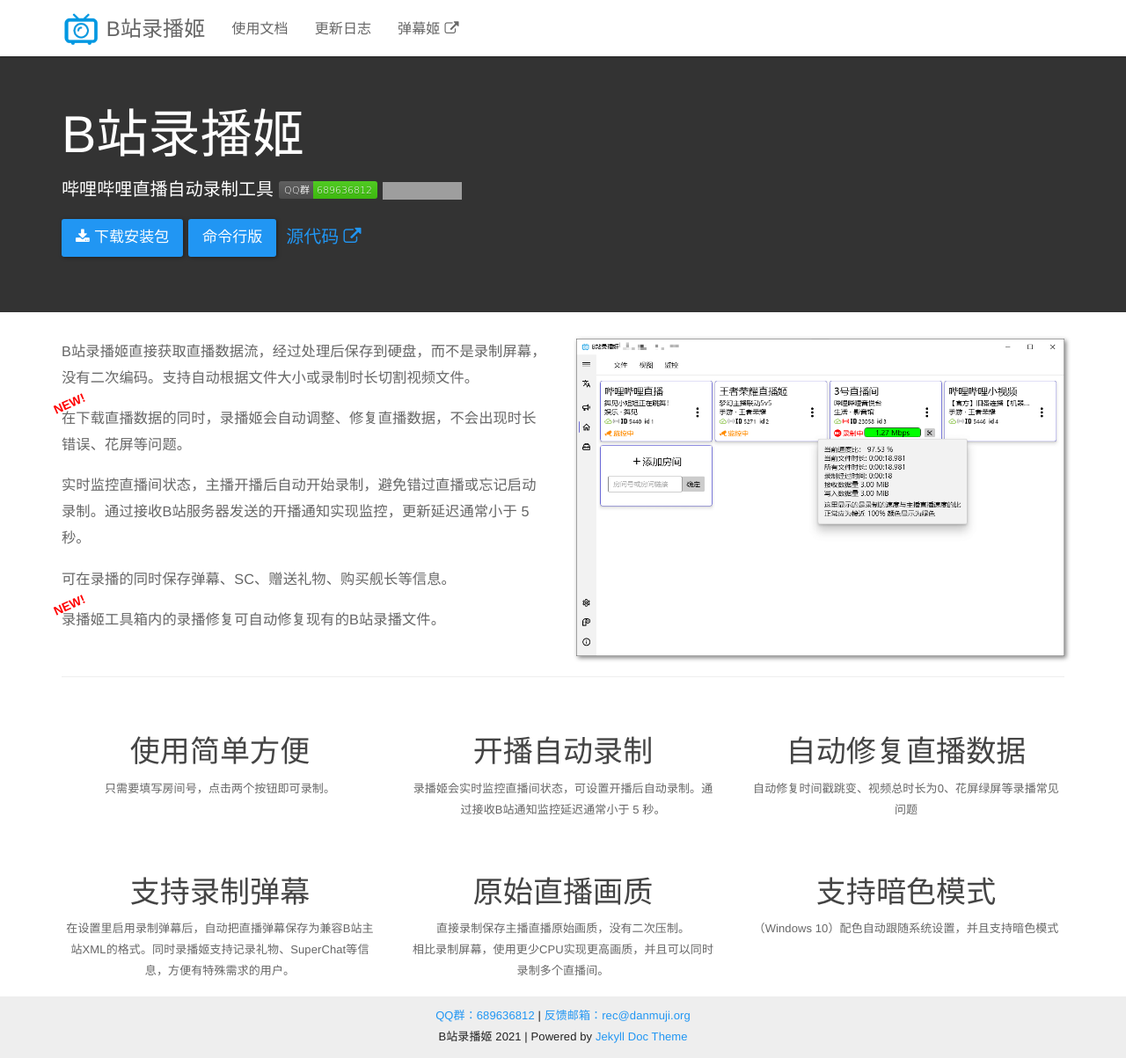
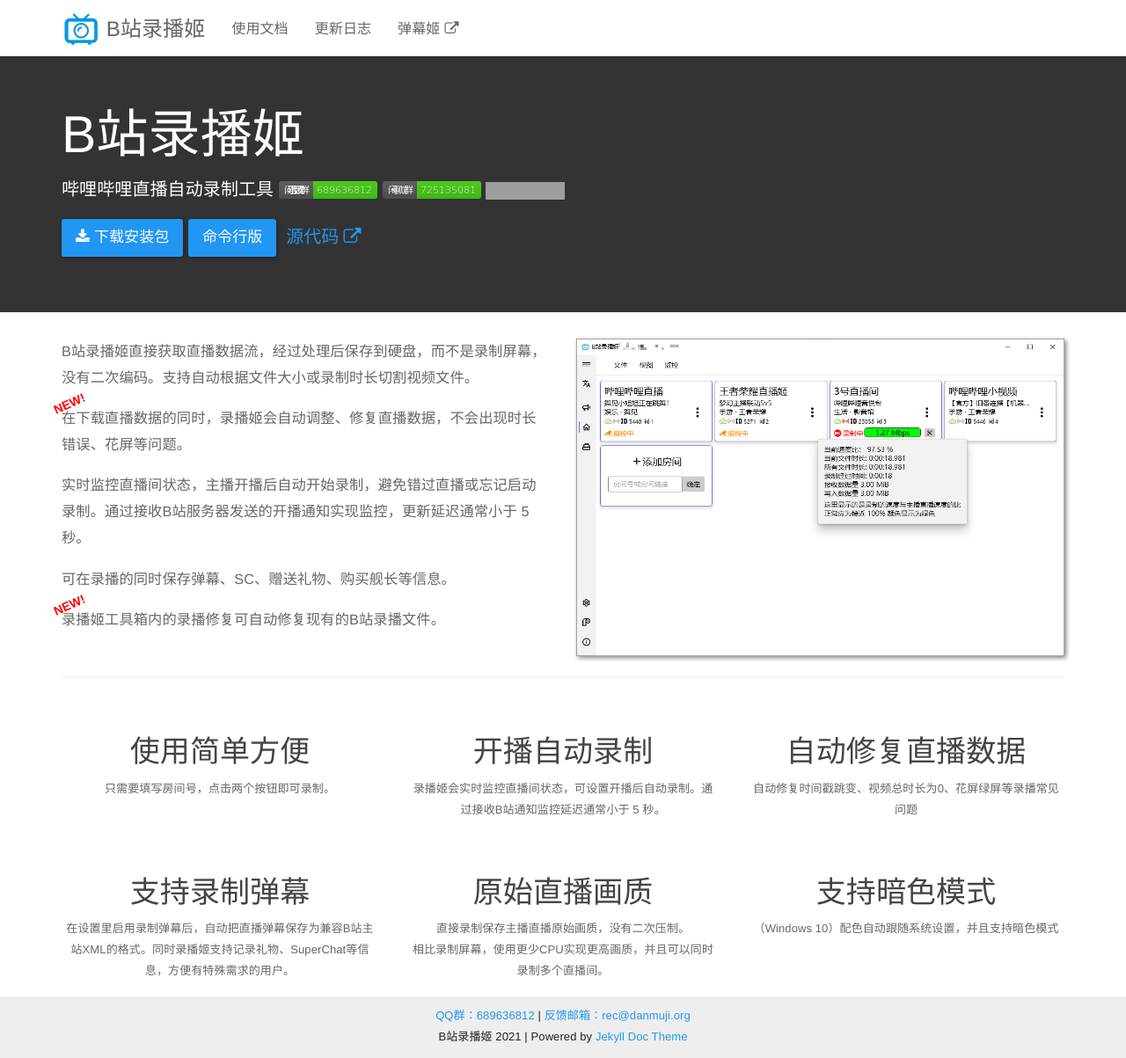
Before and after one commit to BililiveRecorder/website-jekyll-retired, a Jekyll site: the page built from index.html, in a window 1280 px wide and 1203 px high. Shown: the whole window at 88% size. Built offline with Jekyll 4.4.1, drawn with Linux system fonts in a browser that asks for light colours; grey boxes are pictures that could not be loaded.

Commit message:
update index.html

```diff
--- a/index.html
+++ b/index.html
@@ -23,11 +23,34 @@ title: B站录播姬 - 哔哩哔哩直播自动录制工具
             <path fill="url(#b)" d="M0 0h112v20H0z" />
           </g>
           <g fill="#fff" text-anchor="middle" font-family="DejaVu Sans,Verdana,Geneva,sans-serif" font-size="110">
-            <text x="205" y="150" fill="#010101" fill-opacity=".3" transform="scale(.1)" textLength="290">QQ群</text>
-            <text x="205" y="140" transform="scale(.1)" textLength="290">QQ群</text>
+            <text x="205" y="150" fill="#010101" fill-opacity=".3" transform="scale(.1)" textLength="290">问题反馈QQ群</text>
+            <text x="205" y="140" transform="scale(.1)" textLength="290">问题反馈QQ群</text>
             <text x="745" y="150" fill="#010101" fill-opacity=".3" transform="scale(.1)"
               textLength="630">689636812</text>
             <text x="745" y="140" transform="scale(.1)" textLength="630">689636812</text>
+          </g>
+        </svg>
+      </a>
+      <a href="https://jq.qq.com/?_wv=1027&k=Cm8mbMlm" target="_blank">
+        <svg xmlns="http://www.w3.org/2000/svg" xmlns:xlink="http://www.w3.org/1999/xlink" style="transform:translateY(4px)" width="112" height="20">
+          <linearGradient id="b" x2="0" y2="100%">
+            <stop offset="0" stop-color="#bbb" stop-opacity=".1" />
+            <stop offset="1" stop-opacity=".1" />
+          </linearGradient>
+          <clipPath id="a">
+            <rect width="112" height="20" rx="3" fill="#fff" />
+          </clipPath>
+          <g clip-path="url(#a)">
+            <path fill="#555" d="M0 0h39v20H0z" />
+            <path fill="#4c1" d="M39 0h73v20H39z" />
+            <path fill="url(#b)" d="M0 0h112v20H0z" />
+          </g>
+          <g fill="#fff" text-anchor="middle" font-family="DejaVu Sans,Verdana,Geneva,sans-serif" font-size="110">
+            <text x="205" y="150" fill="#010101" fill-opacity=".3" transform="scale(.1)" textLength="290">闲聊QQ群</text>
+            <text x="205" y="140" transform="scale(.1)" textLength="290">闲聊QQ群</text>
+            <text x="745" y="150" fill="#010101" fill-opacity=".3" transform="scale(.1)"
+              textLength="630">725135081</text>
+            <text x="745" y="140" transform="scale(.1)" textLength="630">725135081</text>
           </g>
         </svg>
       </a>
```
